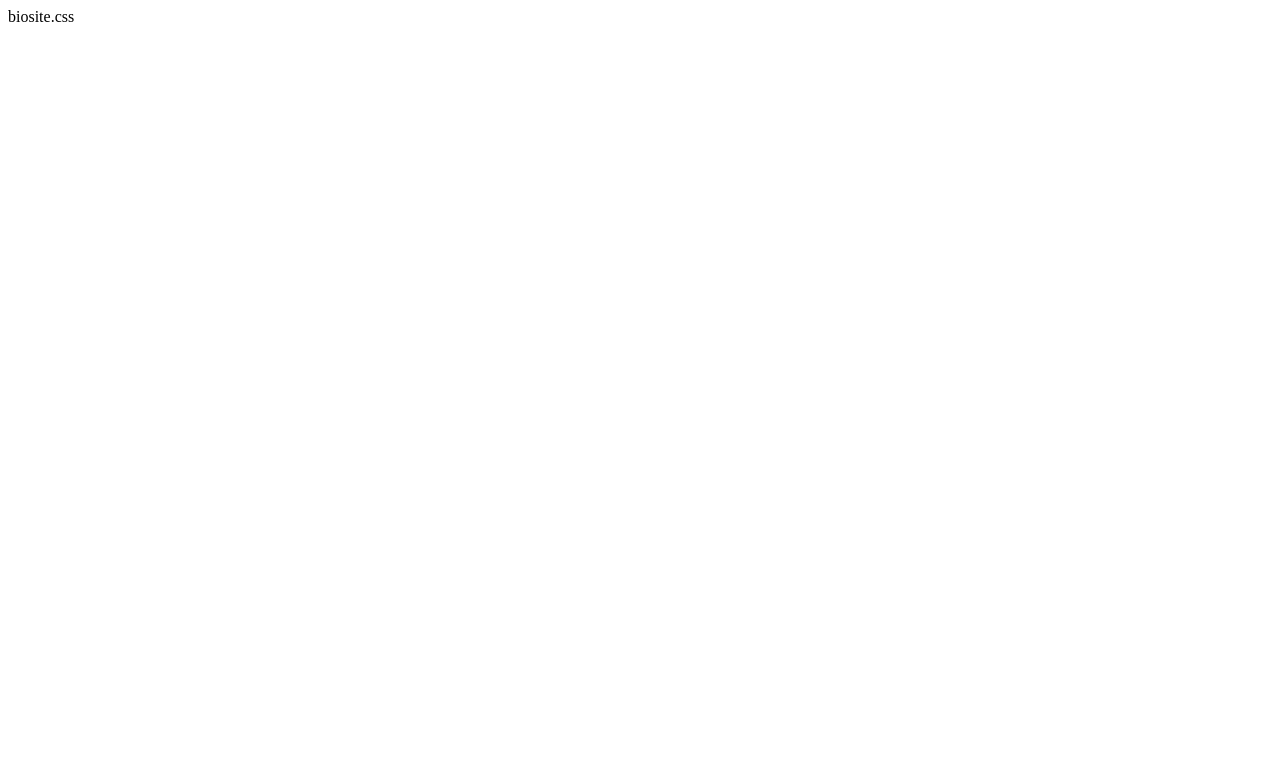
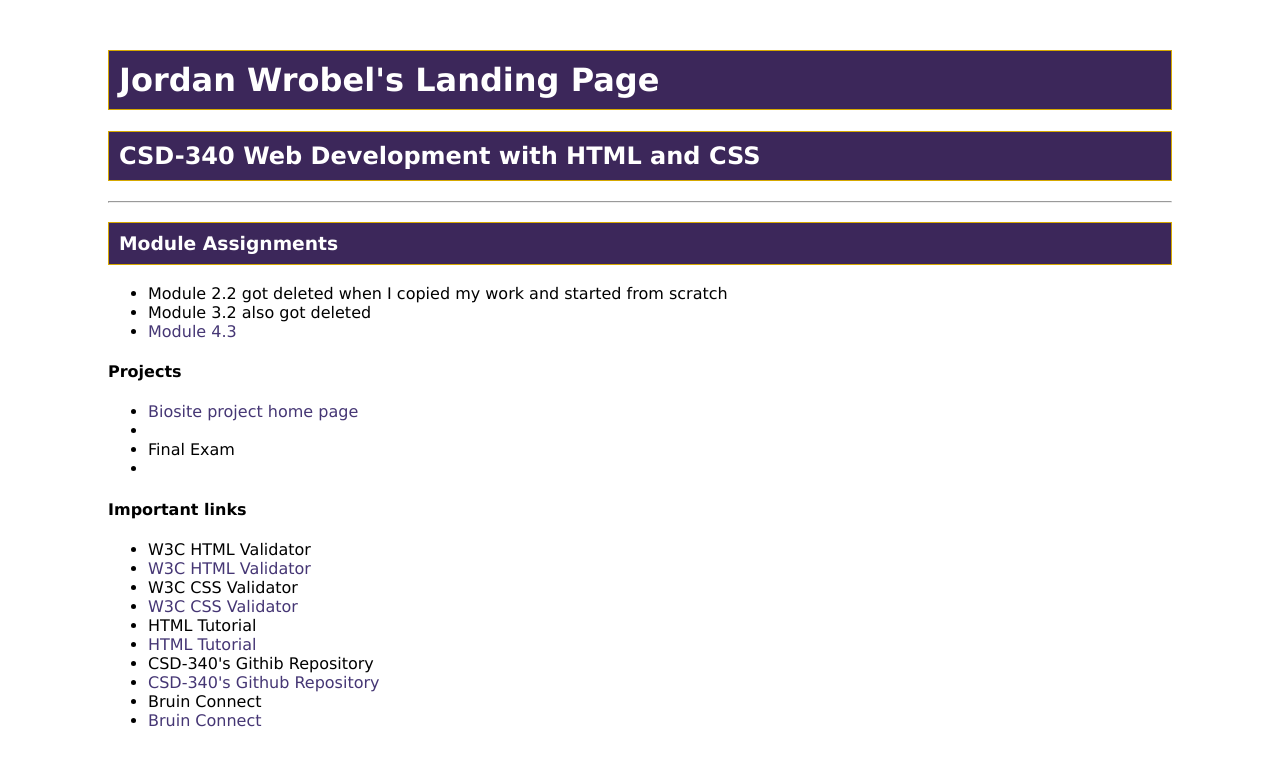
Before and after one commit to jordan-95/csd-340, a plain HTML site: page index.html in a window 1280 px wide. Drawn offline with Linux system fonts and the light colour scheme; a web font is replaced by a local one.

Commit message:
Update index.html

```diff
--- a/index.html
+++ b/index.html
@@ -1 +1,40 @@
-biosite.css
+<!DOCTYPE html>
+<html lang="en">
+<head>
+    <meta charset="UTF-8">
+    <meta name="viewport" content="width=device-width, initial-scale=1">
+    <title>Jordan Wrobel's CSD-340 Landing Page</title>
+    <link rel="stylesheet" type="text/css" href="site.css">
+    <link href="https://fonts.google.com/specimen/Oswald?preview.text_type=custom" rel="stylesheet">
+    <div id="container">
+        <h1>Jordan Wrobel's Landing Page</h1>
+        <h2>CSD-340 Web Development with HTML and CSS</h2>
+        <hr>
+        <h3>Module Assignments</h3>
+        <ul>
+            <li>Module 2.2 got deleted when I copied my work and started from scratch</li>
+            <li>Module 3.2 also got deleted</li>
+            <li><a href="Wrobel_EX3.html" class="anchor">Module 4.3</a></li>
+        </ul>
+        <h4>Projects</h4>
+        <ul>
+            <li><a href="#">Biosite project home page</a></li>
+            <li><a href="#"></a></li>
+            <li>Final Exam</li>
+            <li><a href="#"></a></li>
+        </ul>
+        <h4>Important links</h4>
+        <ul>
+            <li>W3C HTML Validator</li>
+            <li><a href="https://validator.w3.org/" class="anchor">W3C HTML Validator</a></li>
+            <li>W3C CSS Validator</li>
+            <li><a href="http://jigsaw.w3.org/css-validator/" class="anchor">W3C CSS Validator</a></li>
+            <li>HTML Tutorial</li>
+            <li><a href="https://www.w3schools.com/html/" class="anchor">HTML Tutorial</a></li>
+            <li>CSD-340's Githib Repository</li>
+            <li><a href="https://github.com/buwebdev.csd-340" class="anchor">CSD-340's Github Repository</a></li>
+            <li>Bruin Connect</li>
+            <li><a href="https://bruinconnect.bellevue.edu/" class="anchor">Bruin Connect</a></li>
+        </ul>
+    </div>
+</html>
```
